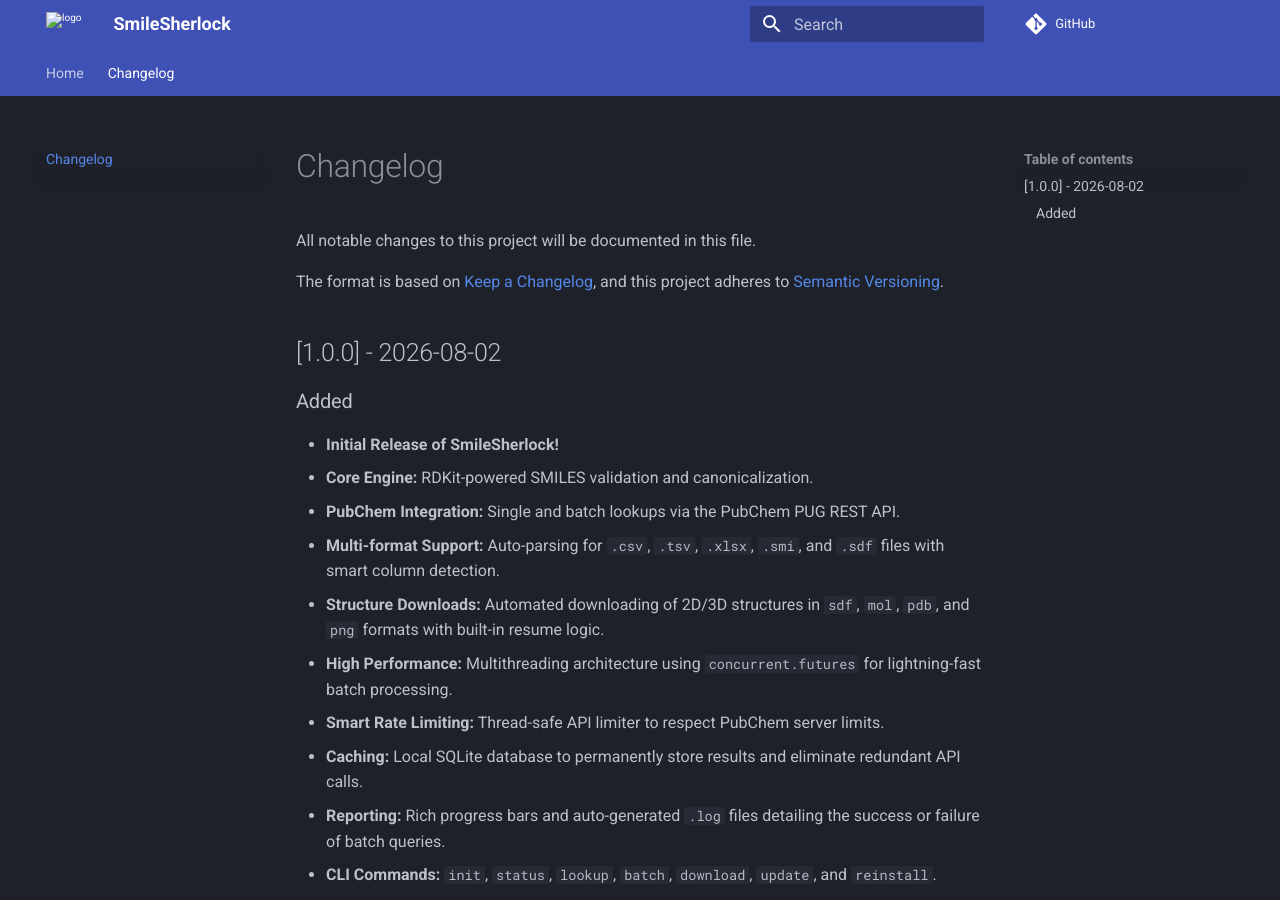
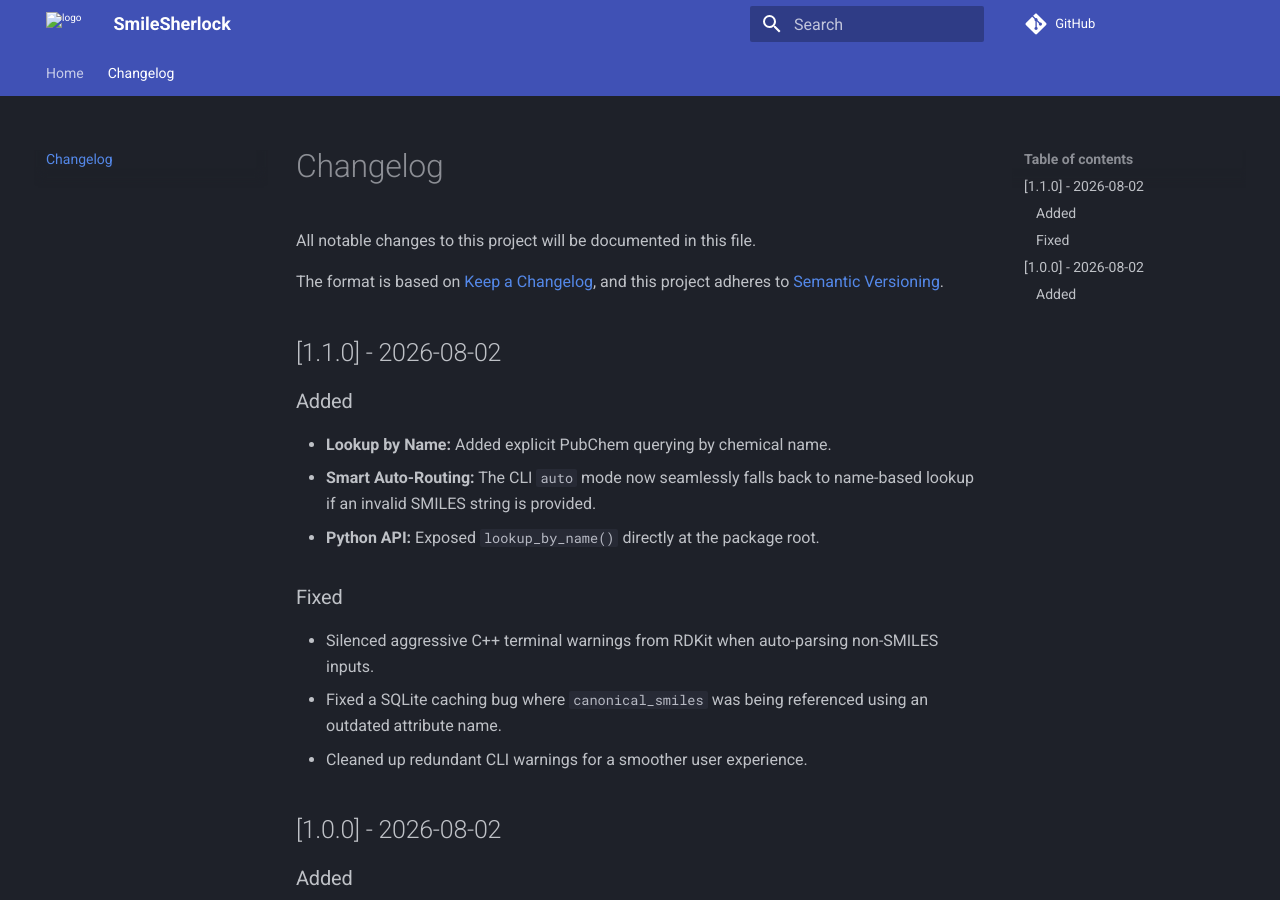
Before and after one commit to AtharvaTilewale/SmileSherlock, an MkDocs documentation site: the page built from docs/changelog.md, in a window 1280 px wide and 900 px high. Built offline with MkDocs 1.6.1 and Material for MkDocs 9.7.7, drawn with Linux system fonts in a browser that asks for light colours; comment, search, counter and statistics services are not loaded.

Commit message:
v1.1.0 update

```diff
--- a/docs/changelog.md
+++ b/docs/changelog.md
@@ -4,6 +4,19 @@
 
 The format is based on [Keep a Changelog](https://keepachangelog.com/en/1.0.0/),
 and this project adheres to [Semantic Versioning](https://semver.org/spec/v2.0.0.html).
+
+## [1.1.0] - 2026-08-02
+
+### Added
+- **Lookup by Name:** Added explicit PubChem querying by chemical name.
+- **Smart Auto-Routing:** The CLI `auto` mode now seamlessly falls back to name-based lookup if an invalid SMILES string is provided.
+- **Python API:** Exposed `lookup_by_name()` directly at the package root.
+
+### Fixed
+- Silenced aggressive C++ terminal warnings from RDKit when auto-parsing non-SMILES inputs.
+- Fixed a SQLite caching bug where `canonical_smiles` was being referenced using an outdated attribute name.
+- Cleaned up redundant CLI warnings for a smoother user experience.
+
 
 ## [1.0.0] - 2026-08-02
 
--- a/pyproject.toml
+++ b/pyproject.toml
@@ -4,7 +4,7 @@
 
 [project]
 name = "SmileSherlock"
-version = "1.0.0"
+version = "1.1.0"
 description = "A high-performance tool for SMILES validation, PubChem lookup, and chemical structure retrieval"
 readme = "README.md"
 requires-python = ">=3.10"
--- a/smilesherlock/__init__.py
+++ b/smilesherlock/__init__.py
@@ -11,7 +11,7 @@
 from smilesherlock.utils.parsers import parse_compounds_file
 from smilesherlock.utils.export import export_results
 
-__version__ = "1.0.0"
+__version__ = "1.1.0"
 __author__ = "Atharva Tilewale"
 __license__ = "MIT"
 
```
Also changed, not shown: CHANGELOG.md (+13 -0 lines), 1 other file.
